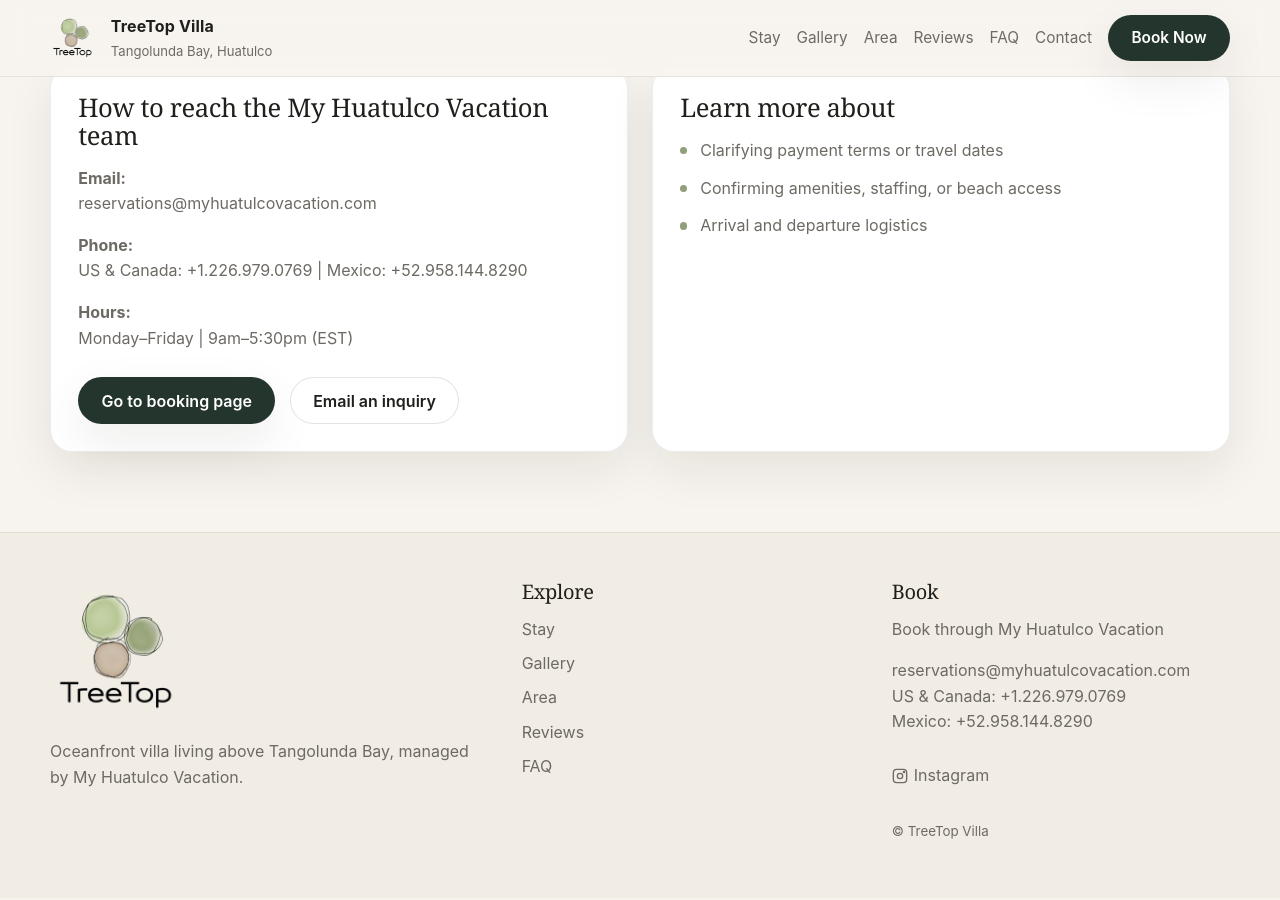
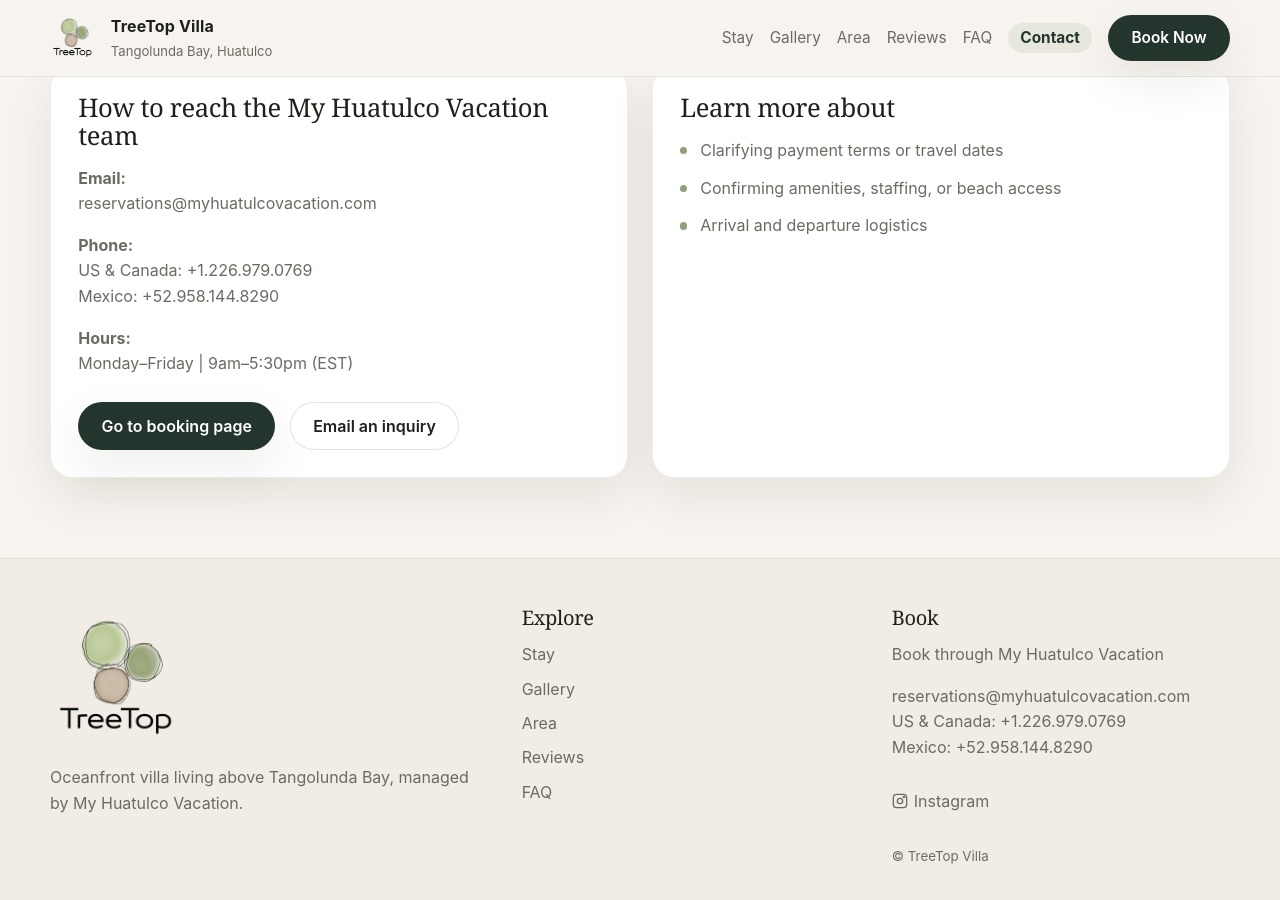
Before and after one commit to alexjcobb/Treetophuatulco, a Jekyll site: the page built from contact.html, in a window 1280 px wide and 900 px high, scrolled down 519 px. Built offline with Jekyll 4.4.1, drawn with Linux system fonts in a browser that asks for light colours.

Commit message:
Convert Contact page to Jekyll

```diff
--- a/contact.html
+++ b/contact.html
@@ -1,75 +1,72 @@
-<!DOCTYPE html><html lang="en"><head><meta charset="UTF-8" /><meta name="viewport" content="width=device-width, initial-scale=1.0" /><title>Contact | TreeTop Villa</title><meta name="description" content="Contact TreeTop Villa / My Huatulco Vacation with questions before booking." /><link rel="icon" href="assets/favicon.png" /><link rel="stylesheet" href="styles.css" /></head><body>
-<header class="site-header"><div class="container nav"><a class="brand" href="index.html"><img src="assets/logo-mark.png" alt="TreeTop logo mark" /><div class="brand-text"><span class="brand-title">TreeTop Villa</span><span class="brand-sub">Tangolunda Bay, Huatulco</span></div></a><nav class="nav-links"><a href="stay.html">Stay</a><a href="gallery.html">Gallery</a><a href="area.html">Area</a><a href="reviews.html">Reviews</a><a href="faq.html">FAQ</a><a href="contact.html">Contact</a><a class="btn btn-primary" href="https://www.explorehuatulco.com/Escapia/Details/2104-279857" target="_blank" rel="noopener">Book Now</a></nav></div></header>
-<main>
-<section class="page-hero"><div class="container"><div class="eyebrow">Contact</div><h1>Have a question before booking?</h1><p class="lead">For reservations and direct property questions, My Huatulco Vacation is the best point of contact.</p></div></section>
-<section class="section"><div class="container grid-2"><div class="contact-box"><h3>How to reach the My Huatulco Vacation team</h3><p><strong>Email:</strong><br /><a href="mailto:reservations@myhuatulcovacation.com">reservations@myhuatulcovacation.com</a></p><p><strong>Phone:</strong><br />US & Canada: +1.226.979.0769 | Mexico: +52.958.144.8290</p><p><strong>Hours:</strong><br />Monday–Friday | 9am–5:30pm (EST)</p><div class="btn-row"><a class="btn btn-primary" href="https://www.explorehuatulco.com/Escapia/Details/2104-279857" target="_blank" rel="noopener">Go to booking page</a><a class="btn btn-secondary" href="mailto:reservations@myhuatulcovacation.com?subject=TreeTop%20Villa%20Inquiry">Email an inquiry</a></div></div><div class="contact-box"><h3>Learn more about</h3><ul class="list-clean"><li>Clarifying payment terms or travel dates</li><li>Confirming amenities, staffing, or beach access</li><li>Arrival and departure logistics</li>
-</main>
-<footer class="footer">
-  <div class="container footer-grid">
+---
+layout: default
+title: Contact
+description: Contact TreeTop Villa / My Huatulco Vacation with questions before booking.
+nav: contact
+---
 
-    <div>
-      <img
-        src="assets/logo.png"
-        alt="TreeTop logo"
-        class="footer-logo"
-      />
+<section class="page-hero">
+  <div class="container">
+    <div class="eyebrow">Contact</div>
+    <h1>Have a question before booking?</h1>
+    <p class="lead">
+      For reservations and direct property questions, My Huatulco Vacation is the best point of contact.
+    </p>
+  </div>
+</section>
+
+<section class="section">
+  <div class="container grid-2">
+
+    <div class="contact-box">
+      <h3>How to reach the My Huatulco Vacation team</h3>
+
       <p>
-        Oceanfront villa living above Tangolunda Bay,
-        managed by My Huatulco Vacation.
+        <strong>Email:</strong><br>
+        <a href="mailto:reservations@myhuatulcovacation.com">
+          reservations@myhuatulcovacation.com
+        </a>
       </p>
-    </div>
 
-    <div>
-      <h3>Explore</h3>
-      <div class="footer-links">
-        <a href="stay.html">Stay</a>
-        <a href="gallery.html">Gallery</a>
-        <a href="area.html">Area</a>
-        <a href="reviews.html">Reviews</a>
-        <a href="faq.html">FAQ</a>
+      <p>
+        <strong>Phone:</strong><br>
+        US & Canada: +1.226.979.0769<br>
+        Mexico: +52.958.144.8290
+      </p>
+
+      <p>
+        <strong>Hours:</strong><br>
+        Monday–Friday | 9am–5:30pm (EST)
+      </p>
+
+      <div class="btn-row">
+        <a
+          class="btn btn-primary"
+          href="https://www.explorehuatulco.com/Escapia/Details/2104-279857"
+          target="_blank"
+          rel="noopener"
+        >
+          Go to booking page
+        </a>
+
+        <a
+          class="btn btn-secondary"
+          href="mailto:reservations@myhuatulcovacation.com?subject=TreeTop%20Villa%20Inquiry"
+        >
+          Email an inquiry
+        </a>
       </div>
     </div>
 
-    <div>
-      <h3>Book</h3>
+    <div class="contact-box">
+      <h3>Learn more about</h3>
 
-      <p>Book through My Huatulco Vacation</p>
-
-      <p>
-        <a href="mailto:reservations@myhuatulcovacation.com">
-          reservations@myhuatulcovacation.com
-        </a>
-        <br />
-        US & Canada: +1.226.979.0769
-        <br />
-        Mexico: +52.958.144.8290
-      </p>
-
-      <a
-        href="https://instagram.com/treetophuatulco"
-        target="_blank"
-        rel="noopener"
-        class="footer-instagram"
-      >
-        <svg
-          xmlns="http://www.w3.org/2000/svg"
-          width="16"
-          height="16"
-          viewBox="0 0 24 24"
-          fill="none"
-          stroke="currentColor"
-          stroke-width="2"
-        >
-          <rect x="2" y="2" width="20" height="20" rx="5"></rect>
-          <circle cx="12" cy="12" r="4"></circle>
-          <circle cx="18" cy="6" r="1"></circle>
-        </svg>
-
-        <span>Instagram</span>
-      </a>
-
-      <small>© TreeTop Villa</small>
+      <ul class="list-clean">
+        <li>Clarifying payment terms or travel dates</li>
+        <li>Confirming amenities, staffing, or beach access</li>
+        <li>Arrival and departure logistics</li>
+      </ul>
     </div>
 
   </div>
-</footer>
+</section>
```
